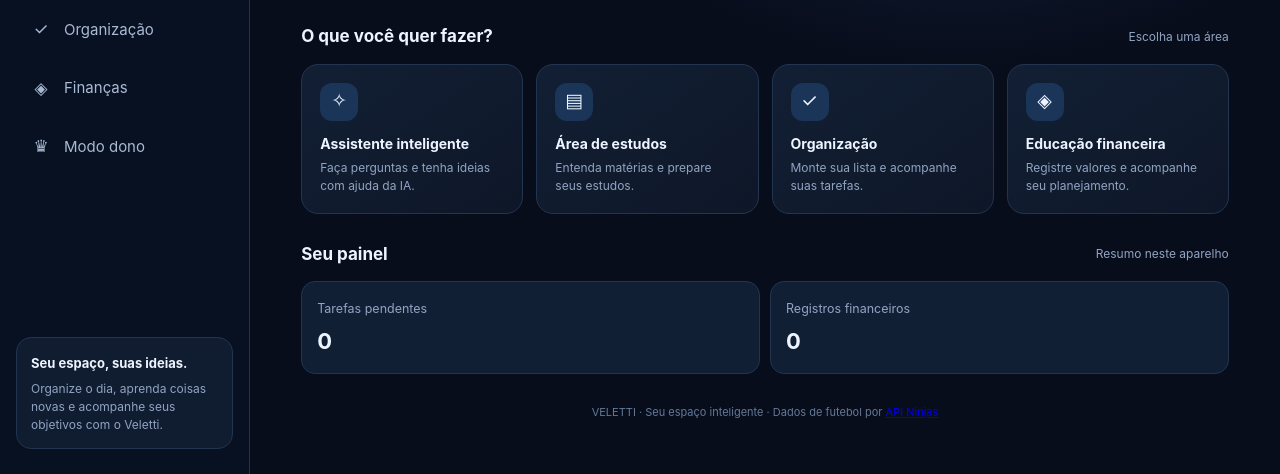
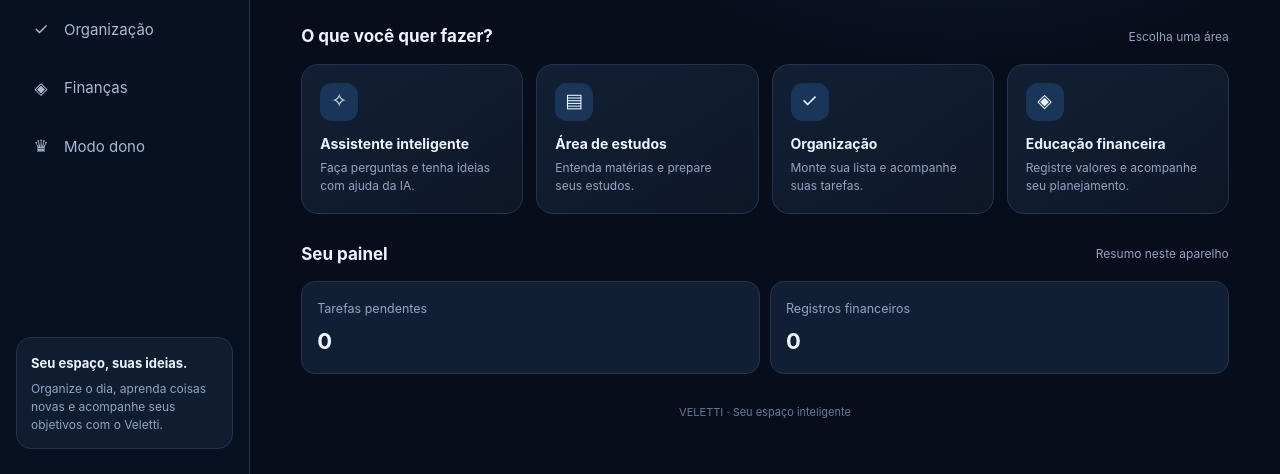
Before and after one commit to joaopedrobalbinodeoliveirabalb-afk/bit-servidor-, a website: page public/index.html in a window 1280 px wide. Shown: the part 326-800 px from the top of the page. Drawn offline with Linux system fonts and the light colour scheme; no server answers.

Commit message:
Remove unused football provider attribution

```diff
--- a/public/index.html
+++ b/public/index.html
@@ -123,7 +123,7 @@
         </div>
       </div>
     </section>
-    <div class="footer">VELETTI · Seu espaço inteligente · Dados de futebol por <a href="https://api-ninjas.com/api/football" target="_blank" rel="noopener noreferrer">API Ninjas</a></div>
+    <div class="footer">VELETTI · Seu espaço inteligente</div>
   </main>
 </div>
 <script>
```
